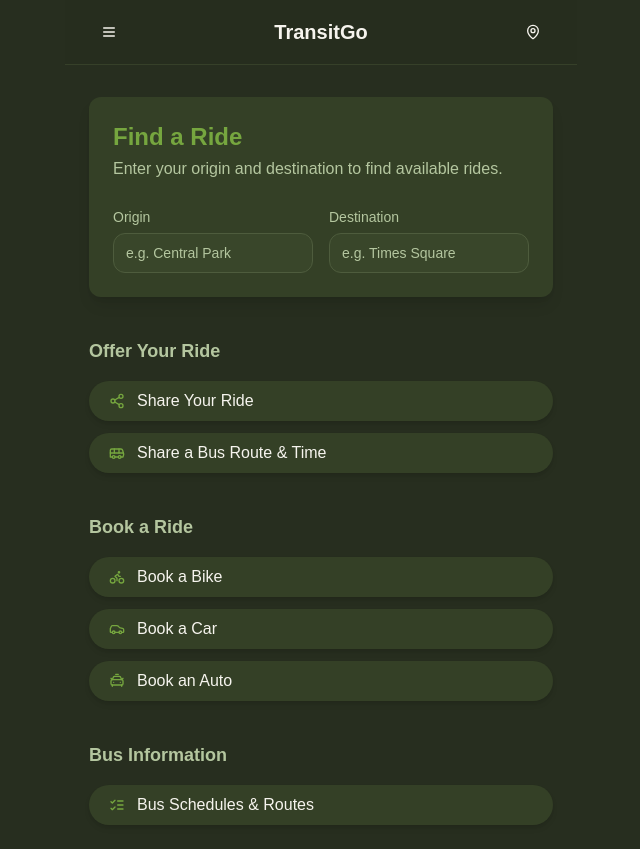
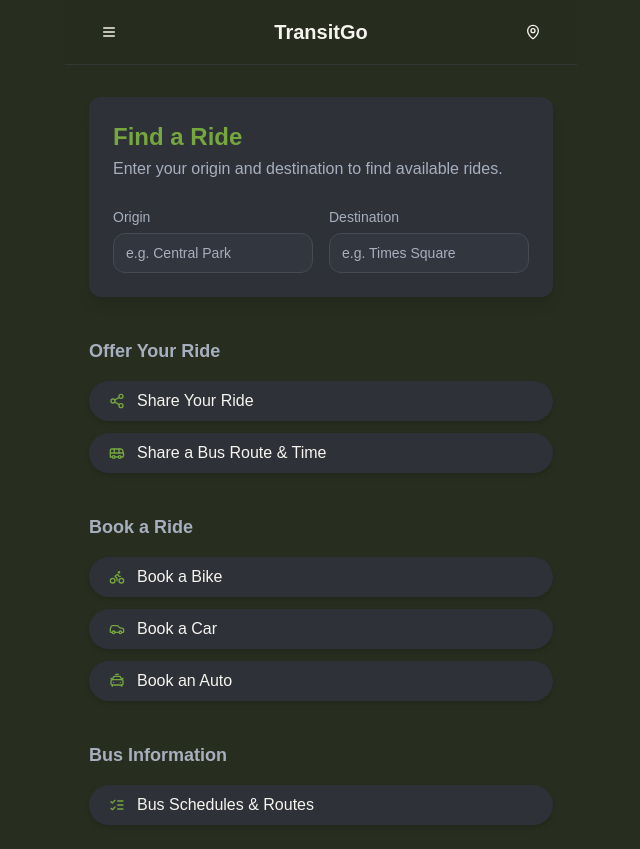
Before and after one commit to Kunal2bytes/uday1, a Next.js app: page / in a window 1280 px wide. Shown: the whole page, without its empty margins (319-959 px from the left). Built offline with nearby package versions, Linux system fonts and the light colour scheme.

Commit message:
also add grey

```diff
--- a/src/app/globals.css
+++ b/src/app/globals.css
@@ -9,46 +9,24 @@ body {
 
 @layer base {
   :root {
-    /* Original light theme values (currently overridden by dark theme defaults below) */
-    /* --background: 0 0% 100%; */
-    /* --foreground: 0 0% 3.9%; */
-    /* --card: 0 0% 100%; */
-    /* --card-foreground: 0 0% 3.9%; */
-    /* --popover: 0 0% 100%; */
-    /* --popover-foreground: 0 0% 3.9%; */
-    /* --primary: 0 0% 9%; */
-    /* --primary-foreground: 0 0% 98%; */
-    /* --secondary: 0 0% 96.1%; */
-    /* --secondary-foreground: 0 0% 9%; */
-    /* --muted: 0 0% 96.1%; */
-    /* --muted-foreground: 0 0% 45.1%; */
-    /* --accent: 0 0% 96.1%; */
-    /* --accent-foreground: 0 0% 9%; */
-    /* --destructive: 0 84.2% 60.2%; */
-    /* --destructive-foreground: 0 0% 98%; */
-    /* --border: 0 0% 89.8%; */
-    /* --input: 0 0% 89.8%; */
-    /* --ring: 0 0% 3.9%; */
-    /* --radius: 0.5rem; */
-
-    /* Olive Green Dark Theme values */
+    /* Olive Green & Grey Dark Theme values */
     --background: 88 20% 15%; /* Dark, desaturated olive */
     --foreground: 45 30% 95%;   /* Very light beige/off-white text */
 
-    --card: 88 25% 20%; /* Slightly lighter olive for cards */
-    --card-foreground: 45 30% 95%;
+    --card: 220 10% 20%; /* Dark cool grey for cards */
+    --card-foreground: 45 30% 95%; /* Light text on cards */
 
-    --popover: 88 20% 12%; /* Darker olive for popovers */
+    --popover: 220 10% 12%; /* Darker cool grey for popovers */
     --popover-foreground: 45 30% 95%;
 
     --primary: 88 45% 45%; /* Main olive green for interactive elements */
     --primary-foreground: 45 40% 96%; /* Light text on primary bg */
 
-    --secondary: 88 30% 35%; /* Muted, mid-dark olive */
+    --secondary: 220 10% 35%; /* Mid-tone cool grey */
     --secondary-foreground: 45 30% 95%;
 
-    --muted: 88 20% 25%; /* Darker, desaturated olive for muted elements */
-    --muted-foreground: 88 25% 70%; /* Lighter olive for muted text */
+    --muted: 220 10% 25%; /* Darker cool grey for muted elements */
+    --muted-foreground: 220 15% 70%; /* Lighter grey for muted text */
 
     --accent: 88 40% 55%; /* Brighter olive for highlights, hover */
     --accent-foreground: 45 40% 96%;
@@ -56,20 +34,20 @@ body {
     --destructive: 0 72% 51%; /* Standard bright red for destructive actions */
     --destructive-foreground: 0 0% 98%; /* White text on destructive */
 
-    --border: 88 20% 30%; /* Subtle olive border */
-    --input: 88 25% 22%;  /* Input background, slightly different from card */
-    --ring: 88 45% 50%;   /* Focus ring color, related to primary */
+    --border: 220 10% 30%; /* Cool grey border */
+    --input: 220 10% 22%;  /* Input background, cool grey */
+    --ring: 88 45% 50%;   /* Focus ring color, related to primary olive */
 
     --radius: 0.75rem; /* Softer rounded corners */
 
-    /* Chart colors for olive theme */
+    /* Chart colors (retained from olive theme, should still work) */
     --chart-1: 80 40% 50%;  /* Primary olive */
     --chart-2: 45 30% 60%;  /* Light brownish-beige */
     --chart-3: 70 35% 40%;  /* Darker, muted green */
     --chart-4: 90 25% 70%;  /* Very light, pale green */
     --chart-5: 30 20% 55%;  /* Desaturated light brown */
 
-    /* Sidebar specific colors (olive theme) */
+    /* Sidebar specific colors (retained from olive theme, can be adjusted if needed) */
     --sidebar-background: 88 25% 18%;      /* Slightly darker/distinct olive for sidebar bg */
     --sidebar-foreground: 45 30% 90%;      /* Consistent light text */
     --sidebar-primary: 88 45% 48%;         /* Sidebar primary, can be same as main primary */
@@ -81,25 +59,25 @@ body {
   }
 
   .dark {
-    /* Olive Green Dark Theme values (ensure consistency if .dark is explicitly used) */
+    /* Ensure .dark class applies the same variables */
     --background: 88 20% 15%;
     --foreground: 45 30% 95%;
-    --card: 88 25% 20%;
+    --card: 220 10% 20%;
     --card-foreground: 45 30% 95%;
-    --popover: 88 20% 12%;
+    --popover: 220 10% 12%;
     --popover-foreground: 45 30% 95%;
     --primary: 88 45% 45%;
     --primary-foreground: 45 40% 96%;
-    --secondary: 88 30% 35%;
+    --secondary: 220 10% 35%;
     --secondary-foreground: 45 30% 95%;
-    --muted: 88 20% 25%;
-    --muted-foreground: 88 25% 70%;
+    --muted: 220 10% 25%;
+    --muted-foreground: 220 15% 70%;
     --accent: 88 40% 55%;
     --accent-foreground: 45 40% 96%;
     --destructive: 0 72% 51%;
     --destructive-foreground: 0 0% 98%;
-    --border: 88 20% 30%;
-    --input: 88 25% 22%;
+    --border: 220 10% 30%;
+    --input: 220 10% 22%;
     --ring: 88 45% 50%;
     --radius: 0.75rem;
 
```
